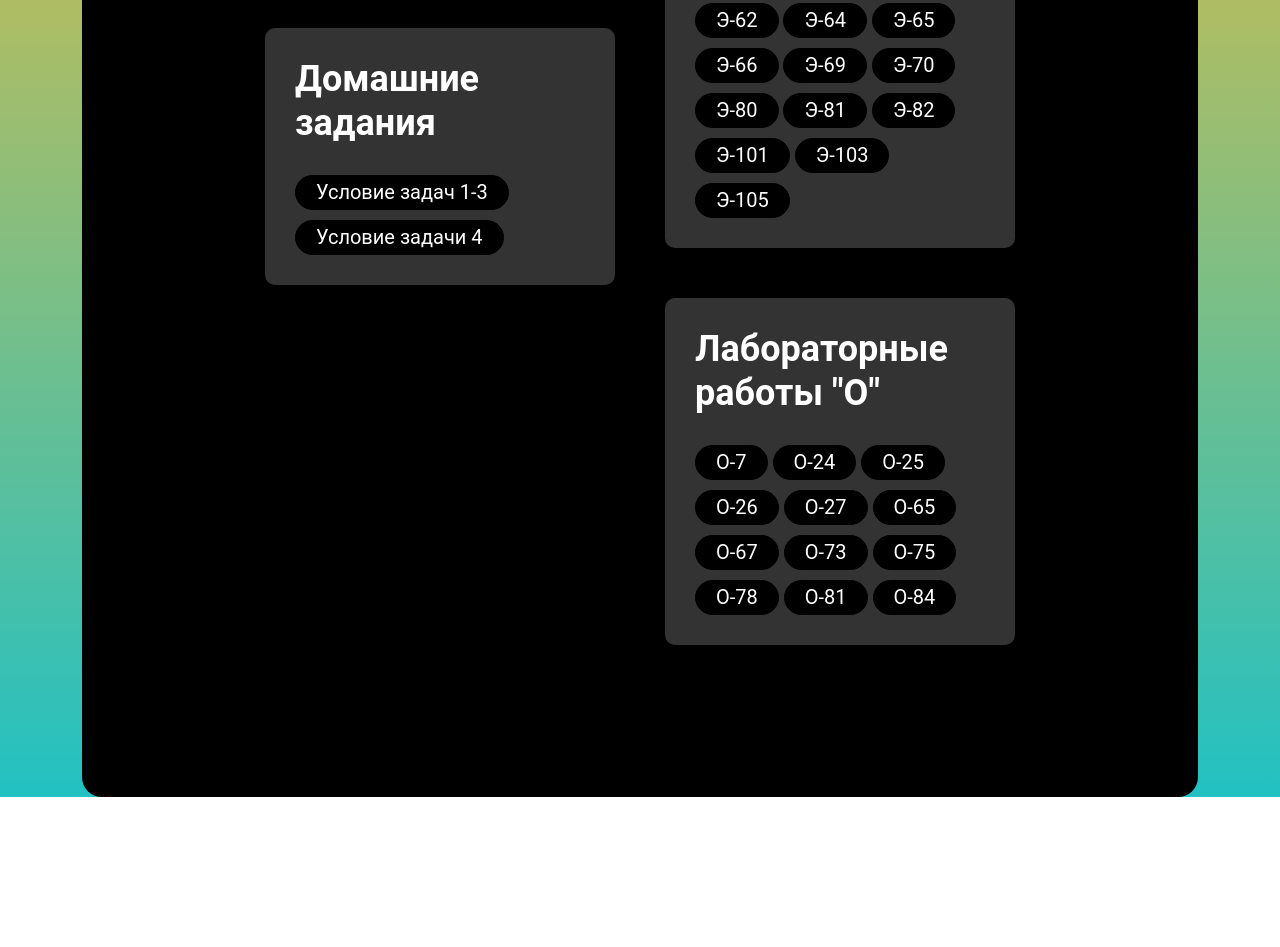
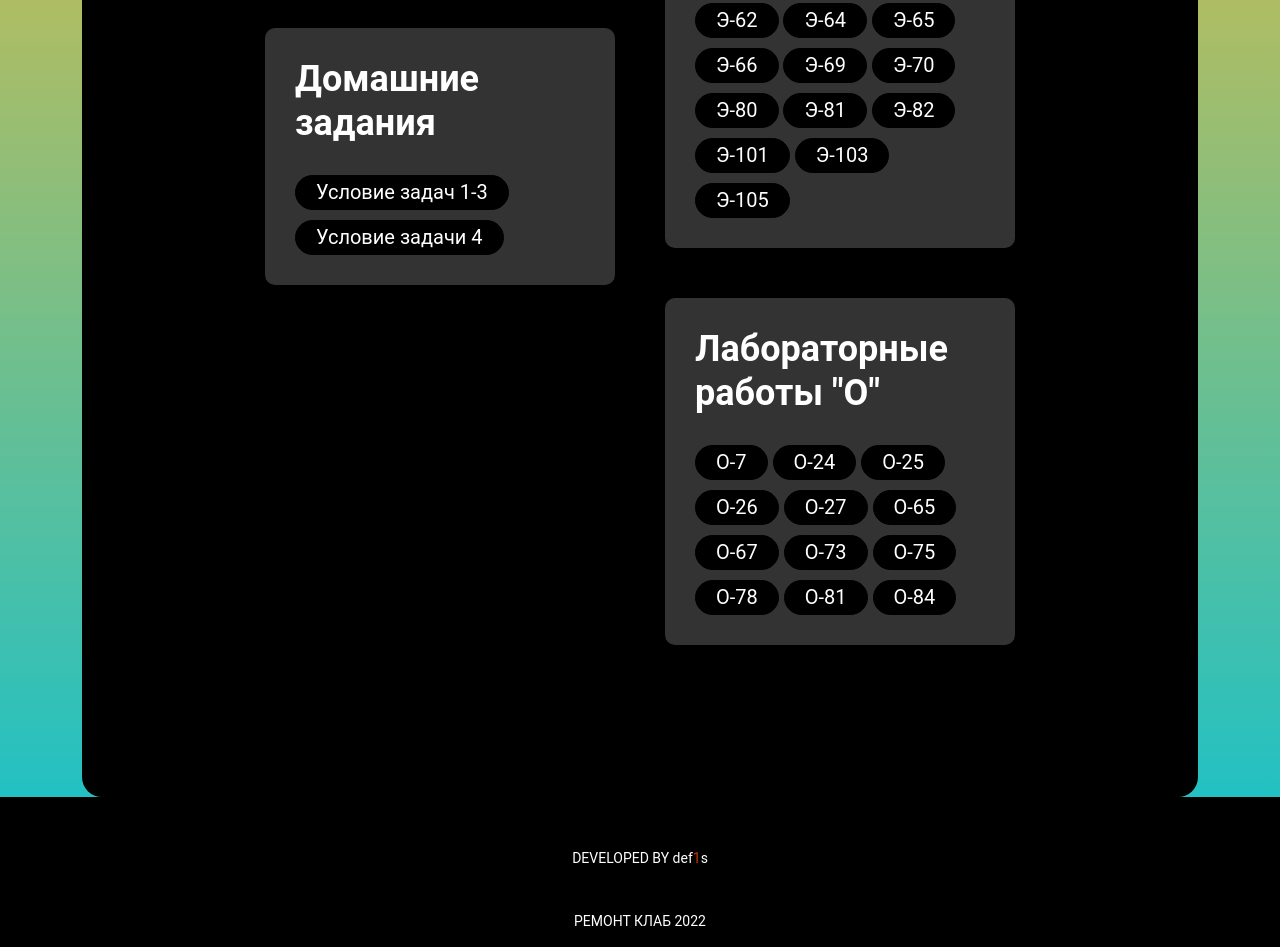
Before and after one commit to def1s/def1s.github.io, a plain HTML site: page fizika.html in a window 1280 px wide. Shown: the part 499-1446 px from the top of the page. Before the commit the page ends 1296 px from the top, so only its background shows below. Drawn offline with Linux system fonts and the light colour scheme.

Commit message:
Add files via upload

```diff
--- a/fizika.html
+++ b/fizika.html
@@ -91,5 +91,14 @@
 			</div>
 		</div>
 	</section>
+
+	<footer>
+		<div class="container">
+			<div class="block">
+				<a href="" class="developer">developed by <span class="developer_name">def<span class="developer_name_number">1</span>s</span></a>
+			</div>
+			<div class="date">ремонт клаб 2022</div>
+		</div>
+	</footer>
 </body>
 </html>
```
